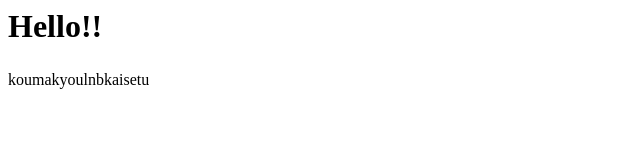
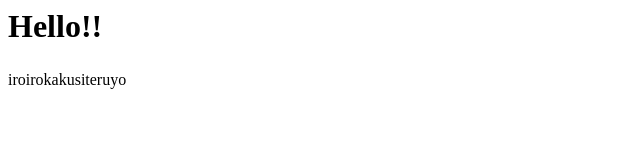
Before and after one commit to 76868/portfolio, a plain HTML site: page index.html in a window 1280 px wide. Shown: the full height of the page, 0-640 px from the left. Drawn offline with Linux system fonts and the light colour scheme.

Commit message:
Update index.html

```diff
--- a/index.html
+++ b/index.html
@@ -5,7 +5,7 @@
 	<body>
 		<h1>Hello!!</h1>
 		<p>
-			koumakyoulnbkaisetu
+		iroirokakusiteruyo
 		　<!--　紅魔郷LNBの解説-->
 		</p>
 <p>
```
